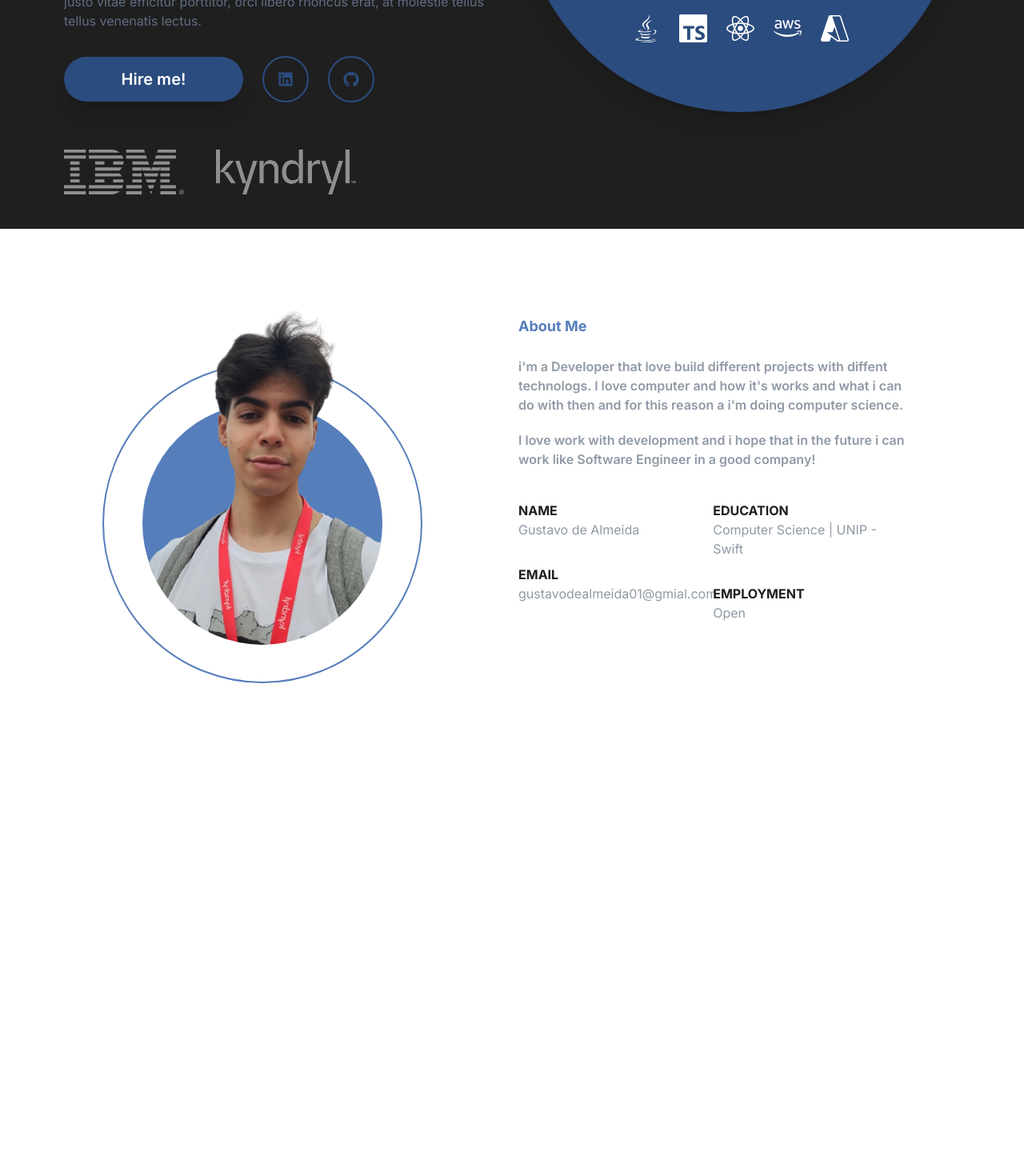
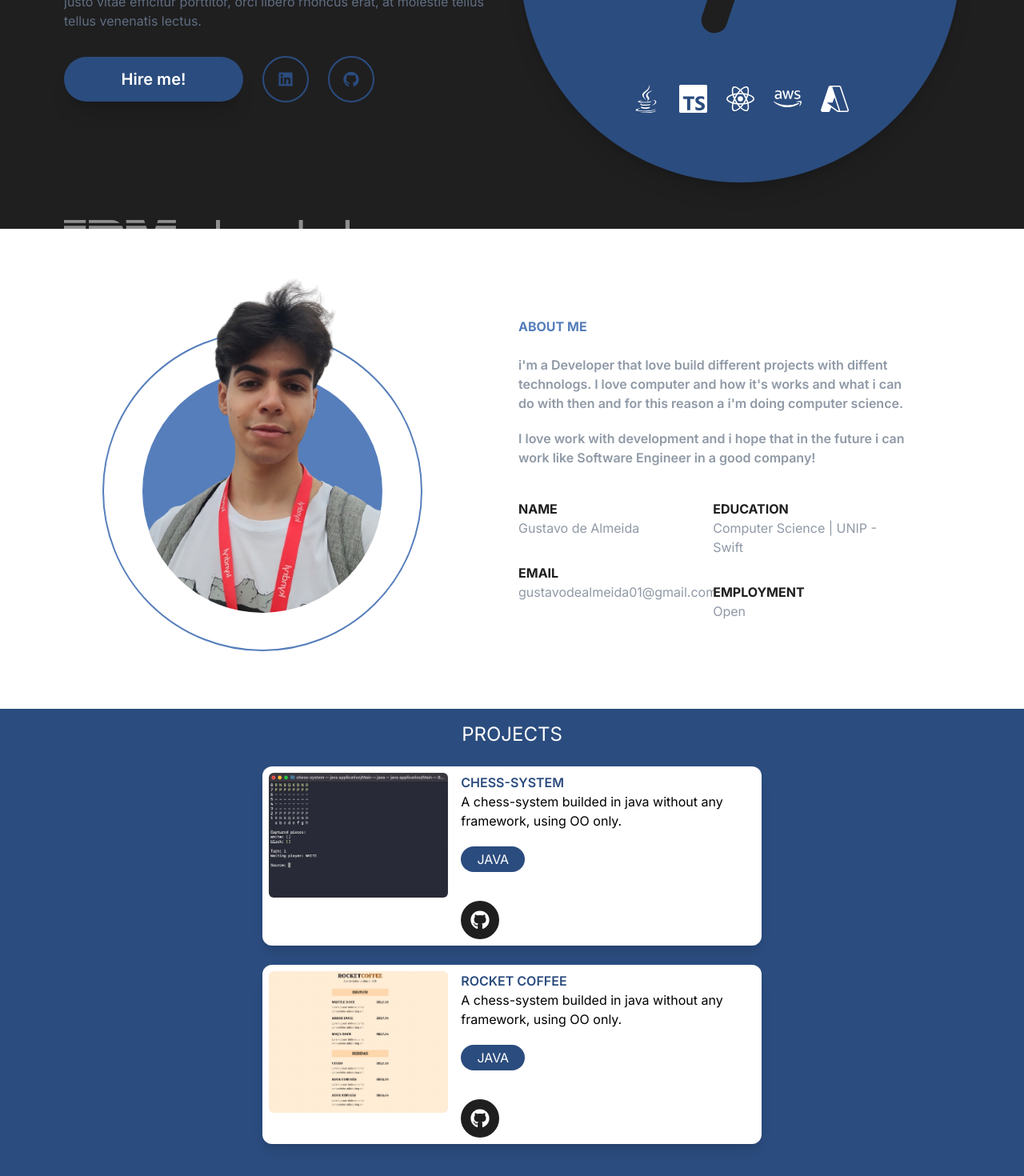
Before and after one commit to Gustavo-Venceslau/portfolio, a Next.js app: page / in a window 1280 px wide. Shown: the part 514-1984 px from the top of the page at 80% size. Before the commit the page ends 1400 px from the top, so only its background shows below. Built offline with nearby package versions, Linux system fonts and the light colour scheme.

Commit message:
project section initalized and projectCards created

```diff
--- a/app/page.tsx
+++ b/app/page.tsx
@@ -1,6 +1,7 @@
 import { AboutMe } from "@/components/AboutMe";
 import { Navbar } from "@/components/Navbar";
 import { PageContent } from "@/components/PageContent";
+import { Projects } from "@/components/Projects";
 
 export default function Home() {
   return (
@@ -8,6 +9,7 @@ export default function Home() {
       <Navbar />
       <PageContent />
       <AboutMe />
+      <Projects />
     </div>
   )
 }
--- a/components/AboutMe.tsx
+++ b/components/AboutMe.tsx
@@ -3,16 +3,18 @@ import Image from "next/image"
 export function AboutMe(){
     return(
         <div className="w-full h-[600px] flex flex-row p-4 items-center" id="AboutMe">
-            <div className="w-1/2 flex justify-center items-center">
-                <Image src='/photo.png' alt='profile photo' height={100} width={300}
-                        className='rounded-full z-50'
-                />
-                <div className="bg-[#567ebb] rounded-full w-[300px] h-[300px] absolute translate-y-[68px]"></div>
-                <div className="border-2 border-[#567ebb] rounded-full w-[400px] h-[400px] absolute translate-y-[68px]"></div>
+            <div className="w-1/2 flex justify-center">
+                <div className="flex items-center justify-center -translate-y-10">
+                    <Image src='/photo.png' alt='profile photo' height={100} width={300}
+                            className='rounded-full z-50'
+                    />
+                    <div className="bg-[#567ebb] rounded-full w-[300px] h-[300px] absolute translate-y-[68px]"></div>
+                    <div className="border-2 border-[#567ebb] rounded-full w-[400px] h-[400px] absolute translate-y-[68px]"></div>
+                </div>
             </div>
             <div className="w-1/2 p-2 flex flex-col">
                 <div className="w-4/5">
-                    <h1 className="text-[#567ebb] text-lg font-bold mb-6">About Me</h1>
+                    <h1 className="text-[#567ebb] text-md font-bold mb-6">ABOUT ME</h1>
                     <p className="text-[#606d80]/70 font-semibold mb-5">
                         i'm a Developer that love build different projects with diffent technologs. I love computer and how it's works and what i can do with then and for this reason a i'm doing computer science.
                     </p>
@@ -27,7 +29,7 @@ export function AboutMe(){
                             </div>
                             <div>
                                 <h1 className="text-[#1f1f20] font-bold">EMAIL</h1>
-                                <h3 className="text-[#606d80]/70">gustavodealmeida01@gmial.com</h3>
+                                <h3 className="text-[#606d80]/70">gustavodealmeida01@gmail.com</h3>
                             </div>
                         </section>
                         <section className="flex flex-col w-1/2">
--- a/components/Navbar.tsx
+++ b/components/Navbar.tsx
@@ -1,6 +1,7 @@
 import Link from "next/link";
 
 export function Navbar(){
+
     return(
         <nav className="w-full h-20 flex justify-between items-center px-20">
             <h1 className=" text-3xl text-white font-bold">
@@ -8,9 +9,9 @@ export function Navbar(){
             </h1>
             <ul className="flex flex-row list-none text-white text-lg">
                 <li className=" border-transparent border-b-2 hover:border-b-2 hover:border-[#2b4c7e]"><Link href=''>Home</Link></li>
-                <li className="ml-16 hover:border-b-2 hover:border-[#2b4c7e]"><a href='#AboutMe'>About me</a></li>
-                <li className="ml-16 hover:border-b-2 hover:border-[#2b4c7e]"><Link href=''>Works</Link></li>
-                <li className="ml-16 hover:border-b-2 hover:border-[#2b4c7e]"><Link href='https://github.com/Gustavo-Venceslau'>Projects</Link></li>
+                <li className="ml-16 hover:border-b-2 hover:border-[#2b4c7e]"><a href='#AboutMe'>About Me</a></li>
+                <li className="ml-16 hover:border-b-2 hover:border-[#2b4c7e]"><a>Works</a></li>
+                <li className="ml-16 hover:border-b-2 hover:border-[#2b4c7e]"><a href='#Projects'>Projects</a></li>
             </ul>
             <button className="bg-[#2b4c7e] hover:bg-[#2b4c7e]/75 shadow-xl w-36 h-10 rounded-full text-white font-semibold">Talk to me</button>
         </nav>
--- a/components/PageContent.tsx
+++ b/components/PageContent.tsx
@@ -34,8 +34,8 @@ export function PageContent(){
                         </Link>
                     </div>
                 </div>
-                <div className="w-1/2 flex justify-end">
-                    <div className="w-[550px] h-[550px] rounded-full bg-[#2b4c7e] mt-6 flex justify-center items-center shadow-xl flex-col">
+                <div className="w-1/2 flex justify-end items-center md:max-2xl:pt-12">
+                    <div className="w-[550px] h-[550px] rounded-full bg-[#2b4c7e] mt-8 md:max-2xl:mt-16 flex justify-center items-center shadow-xl flex-col">
                         <HiCode size={325} className='mb-4 text-[#1f1f20]'/>
                         <div className="flex flex-row text-white">
                             <FaJava  size={35}/>
--- /dev/null
+++ b/components/Projects.tsx
@@ -0,0 +1,24 @@
+import { ProjectCard } from "./util/ProjectCard";
+
+export function Projects(){
+    return(
+        <div className="w-full h-[600px] bg-[#2b4c7e] p-4">
+            <h1 className="text-2xl text-white text-center mb-6">PROJECTS</h1>
+            <div
+                className="w-full flex flex-col items-center"
+                id="Projects"
+            >
+            <ProjectCard
+                name="CHESS-SYSTEM"
+                imageURL="/chess-system.jpeg"
+                githubURL="https://github.com/Gustavo-Venceslau/chess-system-java"
+            />
+            <ProjectCard
+                name="ROCKET COFFEE"
+                imageURL="/rocketcoffee.jpg"
+                githubURL="https://github.com/Gustavo-Venceslau/chess-system-java"
+            />
+        </div>
+        </div>
+    )
+}
--- /dev/null
+++ b/components/util/ProjectCard.tsx
@@ -0,0 +1,44 @@
+import Link from "next/link";
+import Image from "next/image";
+
+import { FaGithub } from "react-icons/fa";
+
+interface ProjectCardProps{
+    name: string,
+    imageURL: string,
+    githubURL: string
+
+}
+
+export function ProjectCard({name, imageURL, githubURL}:ProjectCardProps){
+    return(
+        <div className="w-3/6 bg-white p-2 rounded-xl shadow-lg mb-6">
+            <section className="w-full h-52 flex flex-row">
+                <Link href={githubURL}>
+                    <Image
+                        src={imageURL}
+                        alt="chess-system"
+                        height={100}
+                        width={325}
+                        className='rounded-md'
+                    />
+                </Link>
+                <div className="ml-4 h-full flex flex-col justify-between">
+                    <div>
+                        <h3 className="text-md text-[#2b4c7e] font-semibold">{name}</h3>
+                        <p className="">A chess-system builded in java without any framework, using OO only.</p>
+                        <h2 className="bg-[#2b4c7e] text-white w-20 h-8 flex justify-center items-center rounded-full mt-5">
+                        JAVA
+                    </h2>
+                    </div>
+
+                    <Link
+                        href={githubURL}
+                        className="bg-[#1f1f20] text-white rounded-full h-12 w-12 flex justify-center items-center relative">
+                        <FaGithub size={24} className="mx-auto my-auto"/>
+                    </Link>
+                </div>
+            </section>
+        </div>
+    )
+}
```
Also changed, not shown: public/chess-system.jpeg (added), public/rocketcoffee.jpg (added).
